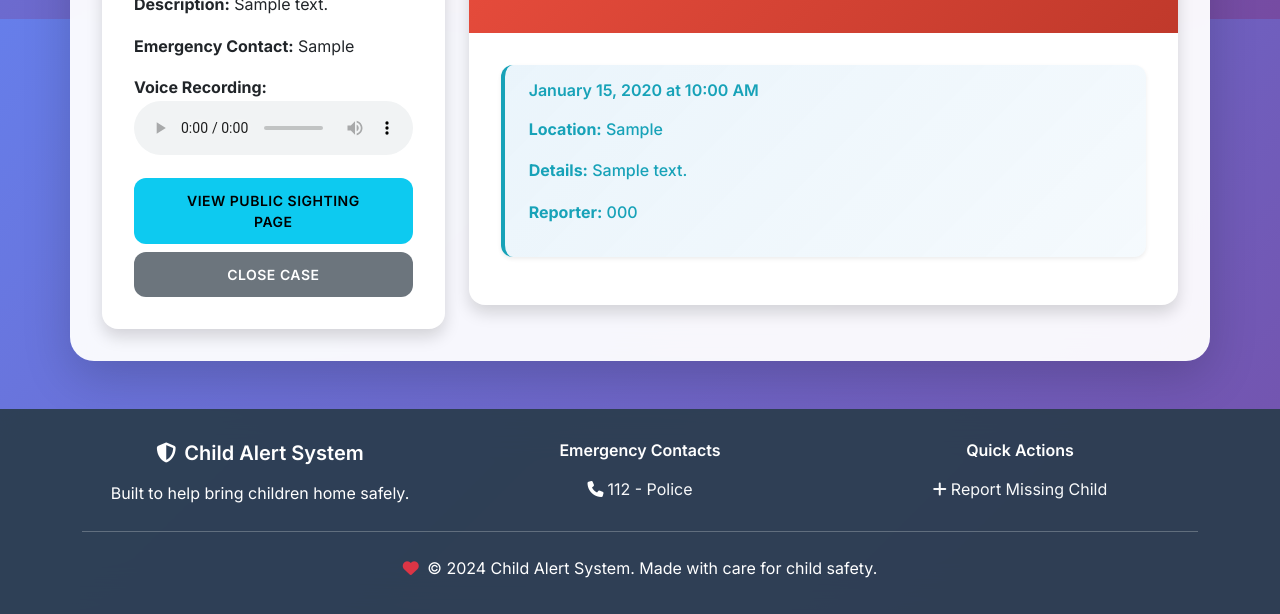
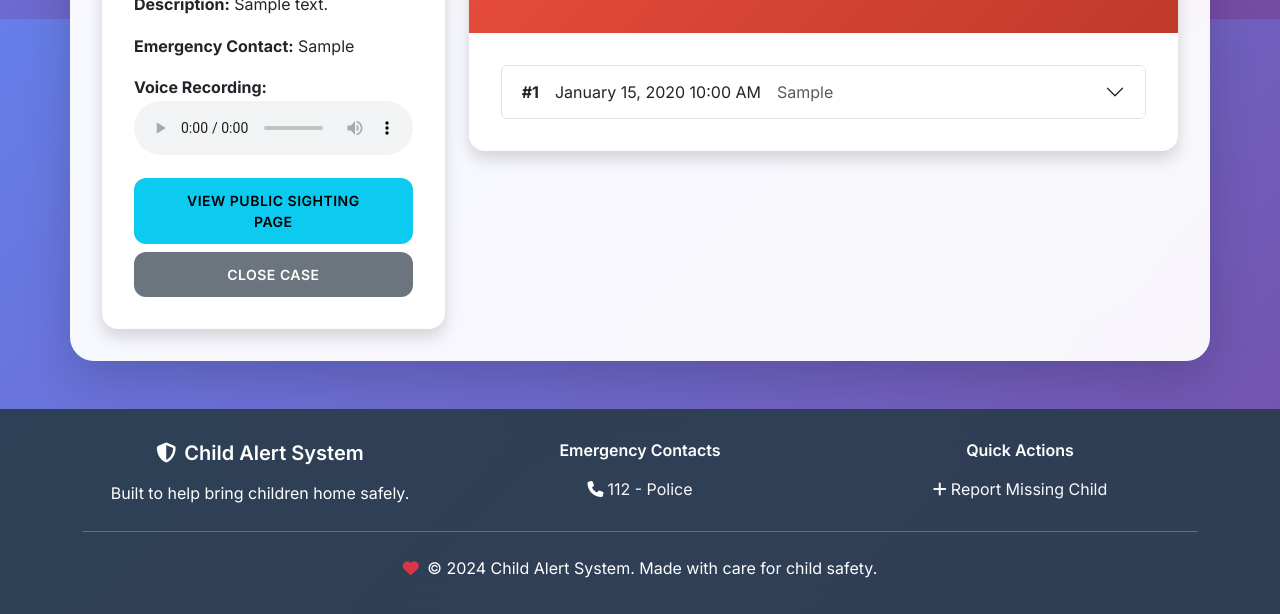
Before and after one commit to Harshil089/Sachet, a Flask app: page /admin/case/1 in a window 1280 px wide. Shown: the part 781-1395 px from the top of the page. Run offline with Flask 3, Linux system fonts and the light colour scheme; a user stored in the database is signed in; tables that the repository leaves empty hold one stand-in row (values such as "Sample post"); grey boxes marked "Sample" are stand-in pictures; some libraries are stand-ins or nearby versions.

Commit message:
feat(admin): accordion per sighting with details and photo preview

```diff
--- a/templates/admin/case_detail.html
+++ b/templates/admin/case_detail.html
@@ -161,18 +161,45 @@
             </div>
             <div class="card-body">
                 {% if sightings %}
+                <div class="accordion" id="sightingsAccordion">
                     {% for sighting in sightings %}
-                    <div class="alert alert-info">
-                        <h6>{{ sighting.sighting_time.strftime('%B %d, %Y at %I:%M %p') }}</h6>
-                        <p><strong>Location:</strong> {{ sighting.location }}</p>
-                        {% if sighting.description %}
-                        <p><strong>Details:</strong> {{ sighting.description }}</p>
-                        {% endif %}
-                        {% if sighting.reporter_phone %}
-                        <p><strong>Reporter:</strong> {{ sighting.reporter_phone }}</p>
-                        {% endif %}
+                    {% set item_id = 'sighting' ~ loop.index %}
+                    <div class="accordion-item">
+                        <h2 class="accordion-header" id="heading-{{ item_id }}">
+                            <button class="accordion-button collapsed" type="button" data-bs-toggle="collapse" data-bs-target="#collapse-{{ item_id }}" aria-expanded="false" aria-controls="collapse-{{ item_id }}">
+                                <div class="d-flex flex-column flex-md-row w-100">
+                                    <span class="me-3"><strong>#{{ loop.index }}</strong></span>
+                                    <span class="me-3">{{ sighting.sighting_time.strftime('%B %d, %Y %I:%M %p') }}</span>
+                                    <span class="text-muted text-truncate">{{ sighting.location }}</span>
+                                </div>
+                            </button>
+                        </h2>
+                        <div id="collapse-{{ item_id }}" class="accordion-collapse collapse" aria-labelledby="heading-{{ item_id }}" data-bs-parent="#sightingsAccordion">
+                            <div class="accordion-body">
+                                <div class="row g-3 align-items-start">
+                                    {% if sighting.photo_filename %}
+                                    <div class="col-md-5">
+                                        <img src="{{ sighting.photo_filename.startswith('http') and sighting.photo_filename or url_for('static', filename='uploads/photos/' + sighting.photo_filename) }}" alt="Sighting Photo" class="img-fluid rounded border" style="max-height: 320px;">
+                                    </div>
+                                    <div class="col-md-7">
+                                    {% else %}
+                                    <div class="col-12">
+                                    {% endif %}
+                                        <p class="mb-1"><strong>Location:</strong> {{ sighting.location }}</p>
+                                        {% if sighting.description %}
+                                        <p class="mb-1"><strong>Details:</strong> {{ sighting.description }}</p>
+                                        {% endif %}
+                                        {% if sighting.reporter_phone %}
+                                        <p class="mb-1"><strong>Reporter:</strong> {{ sighting.reporter_phone }}</p>
+                                        {% endif %}
+                                        <p class="mb-0"><strong>Coordinates:</strong> {{ '%.5f'|format(sighting.latitude or 0) }}, {{ '%.5f'|format(sighting.longitude or 0) }}</p>
+                                    </div>
+                                </div>
+                            </div>
+                        </div>
                     </div>
                     {% endfor %}
+                </div>
                 {% else %}
                     <p class="text-muted">No sightings reported yet.</p>
                 {% endif %}
```
